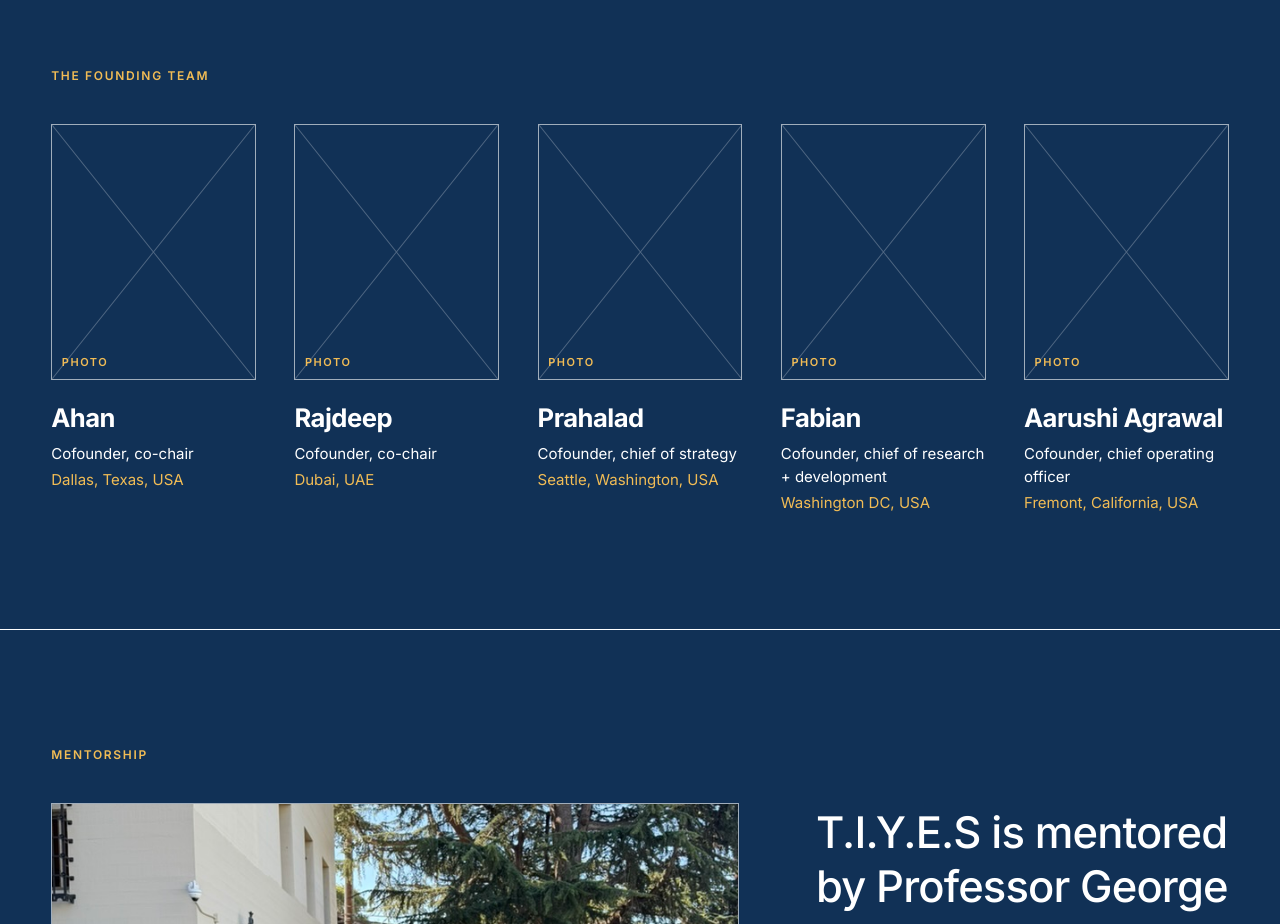
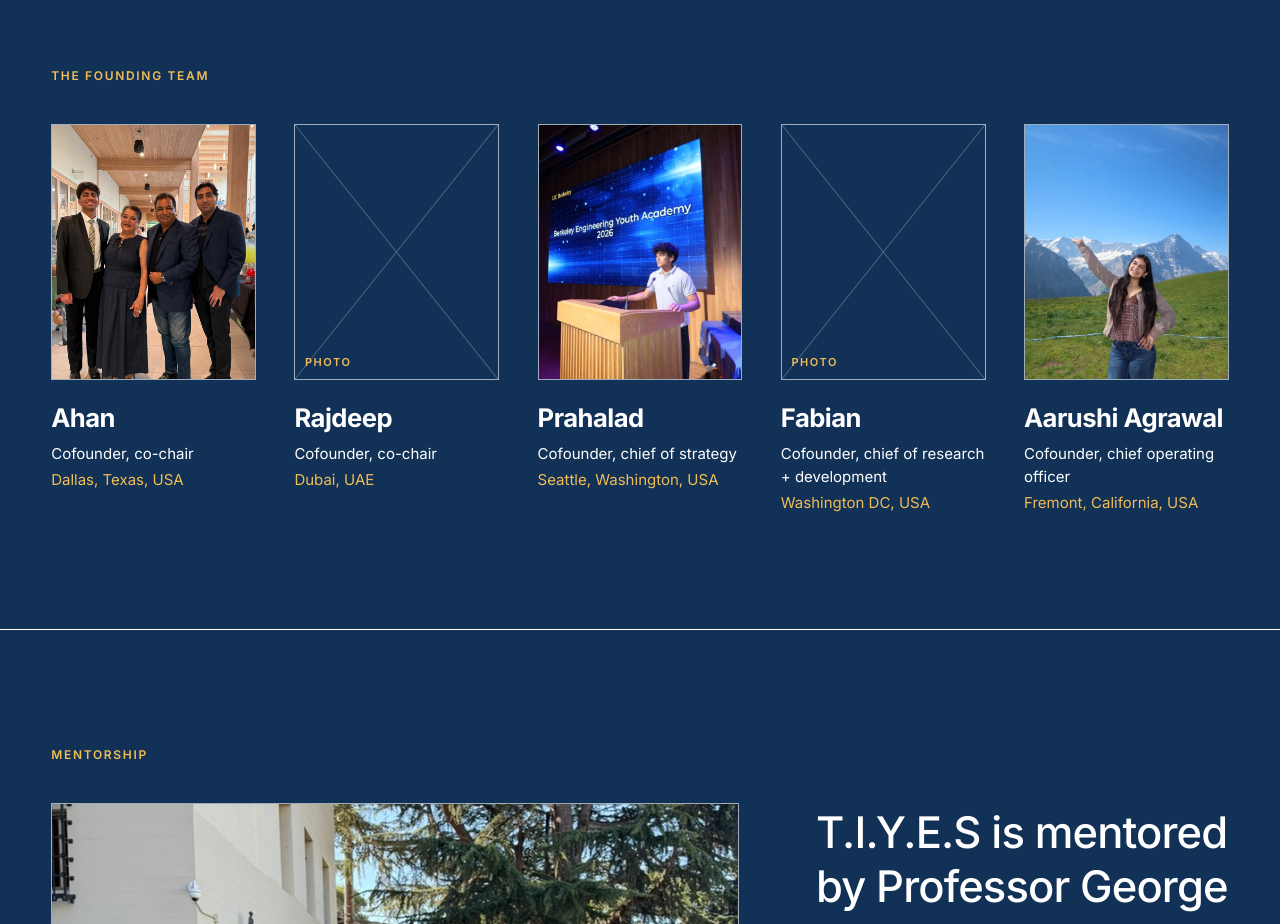
Before and after one commit to prahaladtalur/TIYES, a website: page team.html in a window 1280 px wide. Shown: the part 1340-2264 px from the top of the page. Drawn offline with Linux system fonts and the light colour scheme.

Commit message:
Add founder profile photos

```diff
--- a/styles.css
+++ b/styles.css
@@ -407,6 +407,26 @@ a.chapter-city:hover::after {
   display: block;
   aspect-ratio: 4 / 5;
   border: 1px solid rgb(255 255 255 / 60%);
+  overflow: hidden;
+}
+
+.photo-slot > img {
+  display: block;
+  width: 100%;
+  height: 100%;
+  object-fit: cover;
+}
+
+.founder-photo-ahan {
+  object-position: 18% 45%;
+}
+
+.founder-photo-prahalad {
+  object-position: 60% 66%;
+}
+
+.founder-photo-aarushi {
+  object-position: 55% 70%;
 }
 
 .photo-slot svg {
--- a/team.html
+++ b/team.html
@@ -47,8 +47,7 @@
       <div class="founder-grid">
         <a class="founder reveal" href="ahan.html">
           <span class="photo-slot">
-            <svg viewBox="0 0 100 100" preserveAspectRatio="none" aria-hidden="true"><path d="M0 0L100 100M100 0L0 100"/></svg>
-            <span class="photo-tag">Photo</span>
+            <img class="founder-photo founder-photo-ahan" src="assets/ahan.jpg" alt="Ahan" loading="lazy" decoding="async">
           </span>
           <span class="founder-name">Ahan</span>
           <span class="founder-role">Cofounder, co-chair</span>
@@ -65,8 +64,7 @@
         </a>
         <a class="founder reveal" href="prahalad.html">
           <span class="photo-slot">
-            <svg viewBox="0 0 100 100" preserveAspectRatio="none" aria-hidden="true"><path d="M0 0L100 100M100 0L0 100"/></svg>
-            <span class="photo-tag">Photo</span>
+            <img class="founder-photo founder-photo-prahalad" src="assets/prahalad.jpg" alt="Prahalad" loading="lazy" decoding="async">
           </span>
           <span class="founder-name">Prahalad</span>
           <span class="founder-role">Cofounder, chief of strategy</span>
@@ -83,8 +81,7 @@
         </a>
         <a class="founder reveal" href="aarushi.html">
           <span class="photo-slot">
-            <svg viewBox="0 0 100 100" preserveAspectRatio="none" aria-hidden="true"><path d="M0 0L100 100M100 0L0 100"/></svg>
-            <span class="photo-tag">Photo</span>
+            <img class="founder-photo founder-photo-aarushi" src="assets/aarushi.jpg" alt="Aarushi Agrawal" loading="lazy" decoding="async">
           </span>
           <span class="founder-name">Aarushi Agrawal</span>
           <span class="founder-role">Cofounder, chief operating officer</span>
```
Also changed, not shown: aarushi.html (+1 -1 lines), ahan.html (+1 -2 lines), prahalad.html (+1 -2 lines), assets/aarushi.jpg (added), assets/ahan.jpg (added), assets/prahalad.jpg (added).
